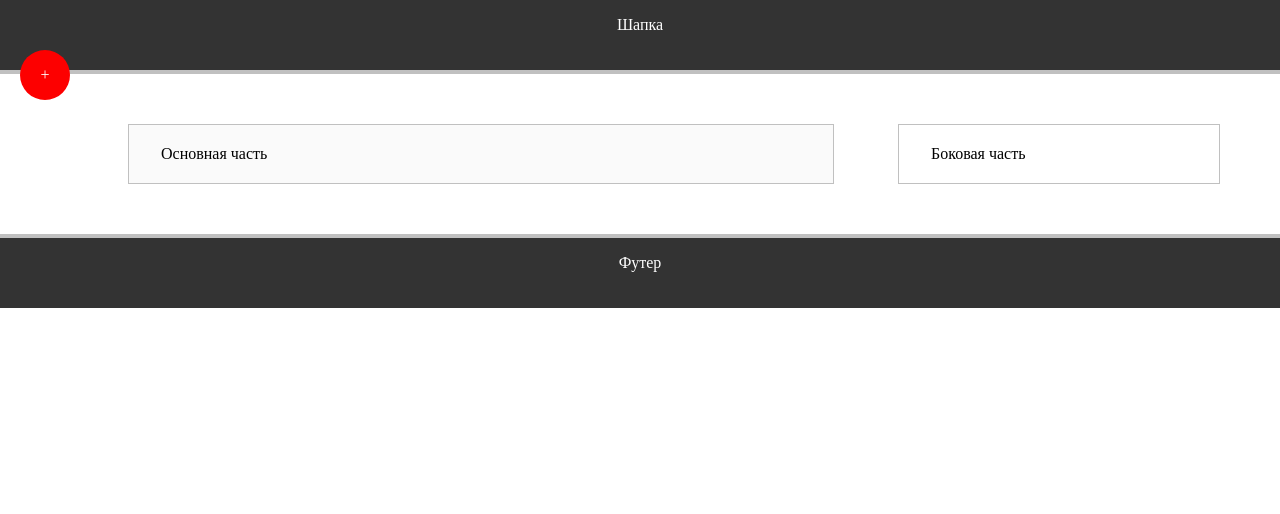
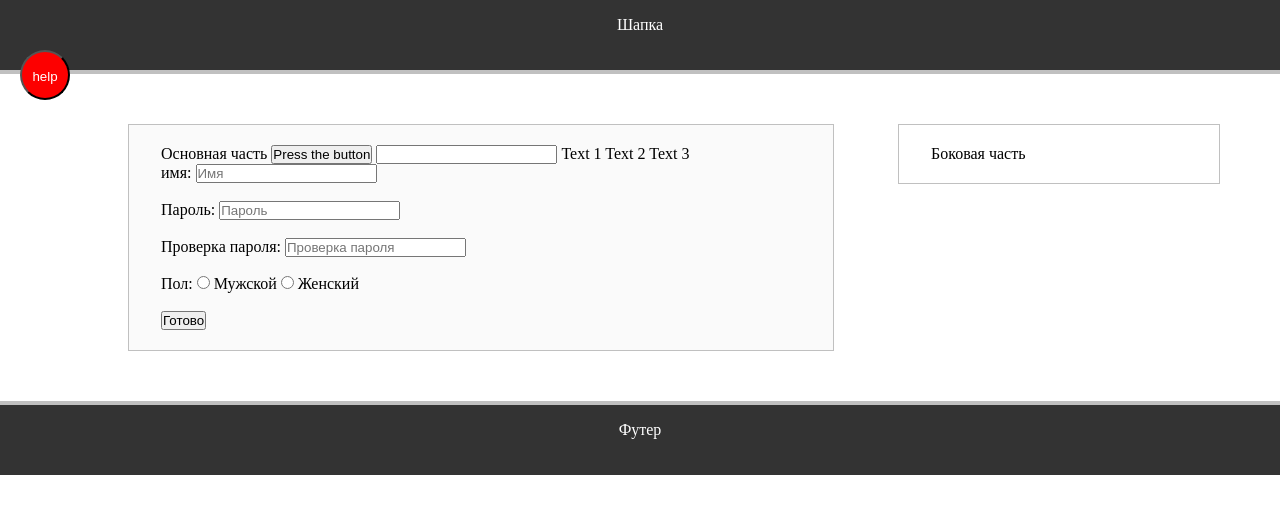
Before and after one commit to AkylichAndrei/html_css_javasript_recollection, a plain HTML site: page index.html in a window 1280 px wide. Shown: the top 514 px of the page. Drawn offline with Linux system fonts and the light colour scheme.

Commit message:
add js code

```diff
--- a/index.html
+++ b/index.html
@@ -9,11 +9,33 @@
 <body>
     <!-- <div id="first" class="block"></div>  -->
     <!-- <div id="second" class="block"></div> -->
-     <div id="block">+</div>
+     <button id="block" onmouseover="onMouseOver(this)" onmouseout="onMouseOut(this)"  onclick="alert('onclick!')">help</button>
      <div id="header">Шапка</div>
-     <div id="main">Основная часть</div>
+     <div id="main">Основная часть
+        <button name="pressButon" onclick="onClickButton(this)">Press the button</button>
+        <input oninput="onInput(this)">
+        <span>Text 1</span>
+        <span>Text 2</span>
+        <span>Text 3</span>
+        <form id="main-form" onsubmit="return checkForm(this)" method="post">
+            <label for="name">имя:</label>
+            <input type="text" name="name" placeholder="Имя" id="name"> <br><br>
+            <label for="password">Пароль:</label>
+            <input type="password" name="pass" placeholder="Пароль" id="pass"> <br><br>
+            <label for="repass">Проверка пароля:</label>
+            <input type="password" name="repass" placeholder="Проверка пароля" id="repass"> <br><br>
+            <span>Пол:</span>
+            <input type="radio" name="state" id="male" value="Мужской">
+            <label for="male">Мужской</label>
+            <input type="radio" name="state" id="female" value="Женский">
+            <label for="female">Женский</label><br><br>
+            <div id="error" style="color:red"></div>
+            <input type="submit"name="submit" value="Готово">
+
+        </form>
+    </div>
      <div id="aside">Боковая часть</div>
-     <div id="footer">Футер</div>
+     <div id="footer">Футер </div>
     <script src="js/main.js"></script>
 </body>
 </html>
--- a/js/main.js
+++ b/js/main.js
@@ -7,3 +7,48 @@ function summa(a,  b){
     info(result);
 }
 summa(5, 7);
+function onClickButton(el){
+    el.innerHTML = "You gave the button a press";
+}
+function onInput(el){
+    console.log(el.value);
+
+}
+function onMouseOver(el){
+    el.style.cssText = "width: 75px; height: 75px; background: green";
+}
+function onMouseOut(el){
+    el.style.background = "red";
+    el.style.cssText = "width: 50px; height: 50px;";
+}
+var text = document.getElementById('header');
+console.log(text.innerHTML);
+
+var span = document.getElementsByTagName('span');
+for(var i = 0 ; i < span.length; i++){
+    console.log(span[i].innerHTML);
+}
+
+function checkForm(el){
+   // var name = document.getElementById('name').value;
+    ///console.log(name);
+    var name = el.name.value;
+    console.log(name);
+    var err = "";
+   if(name == "")
+    err = "Введите имя";
+   else if(name.length <= 1)
+     err = "Введите значение больше 1";
+
+
+if(err != ""){
+   document.getElementById('error').innerHTML = err;
+
+}
+else{
+    alert("Все данные введены коректно");
+    window.location = 'https://wooordhunt.ru/';
+}
+
+    return false;
+}
```
